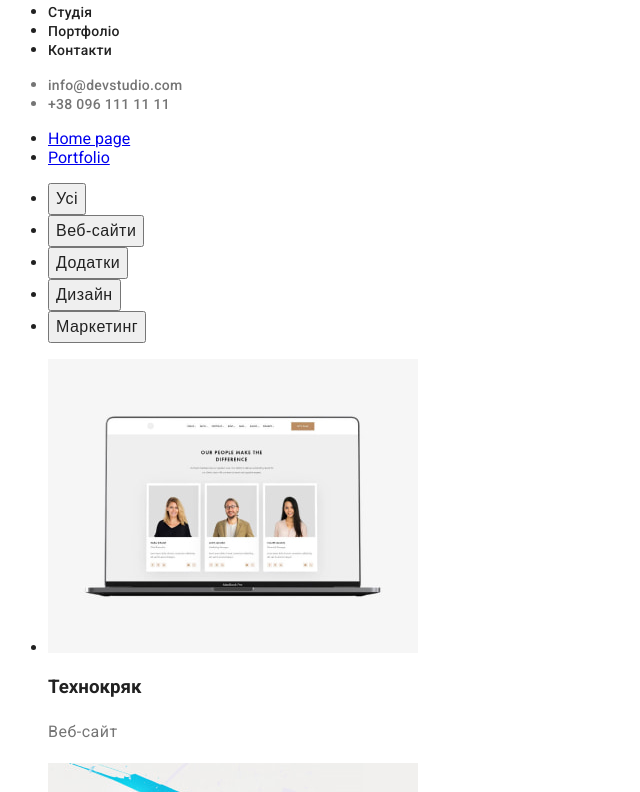
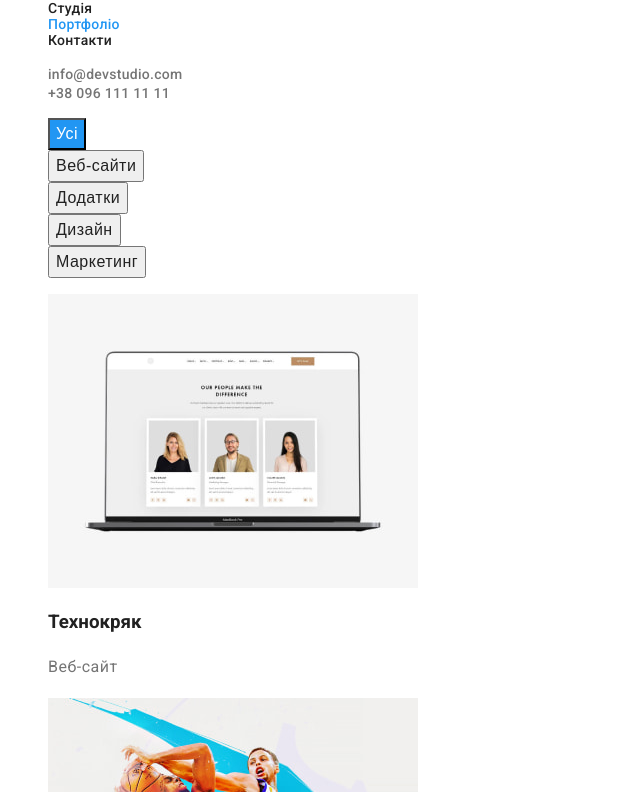
Before and after one commit to anihka4131/goit-markup-hw-02, a plain HTML site: page portfolio.html in a window 1280 px wide. Shown: the part 52-844 px from the top of the page, without its empty margins (0-640 px from the left). Drawn offline with Linux system fonts and the light colour scheme.

Commit message:
corected errors

```diff
--- a/css/styles.css
+++ b/css/styles.css
@@ -4,7 +4,7 @@ color: #212121;
 }
 .logo-link{
     color: #2196F3;
-    font-family: Raleway;
+    font-family: Raleway, serif;
     font-size: 26px;
     font-weight: 700;
     letter-spacing: 0.78px;
@@ -19,19 +19,37 @@ color: #212121;
     font-size: 14px;
     font-weight: 500;
     letter-spacing: 0.28px;
+    list-style: none;
+     }
+.header-link{
+    color: currentColor;
+    font-size: 14px;
+    font-weight: 500;
+    letter-spacing: 0.28px;
+    list-style: none;
+    text-decoration: none;
+    list-style: none;
 }
 .header-link .link:hover,
 .header-link .link:focus{
     color: #2196F3;
-}
+   }
 .header-group-link{
     color: #757575;
+    list-style: none;
 }
+
 .link.link:hover,
 .link.link:focus{
 color: #2196F3;
 }
-
+.header-link-current{
+    color: #2196F3;
+    text-decoration: none;
+  }
+.list{
+    list-style: none;
+}
 .profile-header{
 background-color: #2F303A;
 }
@@ -69,6 +87,9 @@ background-color: #2F303A;
     font-weight: 700;
     letter-spacing: 1.08px;
 }
+.team{
+    background-color: #F5F4FA;
+}
 .main-team-title{
     text-align: center;
     font-size: 36px;
@@ -96,6 +117,7 @@ background-color: #2F303A;
 }
 .address-list-link{
     color: rgba(255, 255, 255, 0.60);
+    list-style: none;
 }
 .footer{
     background: #2F303A;
@@ -119,6 +141,17 @@ background-color: #2F303A;
     background-color: #2196F3;
     color: #FFFFFF;
 }
+.btn-current{
+    color: #212121;
+    text-align: center;
+    font-size: 16px;
+    font-weight: 500;
+    line-height: 1.63;
+    letter-spacing: 0.48px;
+    cursor: pointer;
+    background-color: #2196F3;
+    color: #FFFFFF;
+    }
 .portfoio-title{
     font-size: 18px;
     font-weight: 700;
--- a/portfolio.html
+++ b/portfolio.html
@@ -15,15 +15,15 @@
   <body class="body">
     <header class="header">
       <a class="logo-link" href="./index.html"
-        >Web <span class="logo-link-span">Studio</span></a
+        >Web<span class="logo-link-span">Studio</span></a
       >
       <nav class="nav">
         <ul class="header-link">
           <li class="item">
-            <a class="link" href="#">Студія</a>
+            <a class="header-link" href="./index.html">Студія</a>
           </li>
           <li class="item">
-            <a class="link" href="#">Портфоліо</a>
+            <a class="header-link-current" href="./portfolio.html">Портфоліо</a>
           </li>
           <li class="item">
             <a class="link" href="#">Контакти</a>
@@ -38,16 +38,12 @@
           <a class="link" href="tel:380961111111">+38 096 111 11 11</a>
         </li>
       </ul>
-      <ul>
-        <li><a class="head-link current" href="./index.html">Home page</a></li>
-        <li><a class="head-link" href="./portfolio.html">Portfolio</a></li>
-      </ul>
     </header>
     <main>
       <section class="portfolio-nav">
-        <ul>
+        <ul class="list">
           <li class="item">
-            <button class="btn" type="button">Усі</button>
+            <button class="btn-current" type="button">Усі</button>
           </li>
           <li class="item">
             <button class="btn" type="button">Веб-сайти</button>
@@ -62,7 +58,7 @@
             <button class="btn" type="button">Маркетинг</button>
           </li>
         </ul>
-        <ul>
+        <ul class="list">
           <li>
             <img
               src="./images/portfolio/img-all-1.jpg"
@@ -159,7 +155,7 @@
 
     <footer class="footer">
       <a class="logo-link" href="./index.html"
-        >Web <span class="footer-logo-link-span">Studio</span></a
+        >Web<span class="footer-logo-link-span">Studio</span></a
       >
       <address class="address">
         м. Київ, пр-т Лесі Українки, 26
```
Also changed, not shown: index.html (+6 -12 lines).
